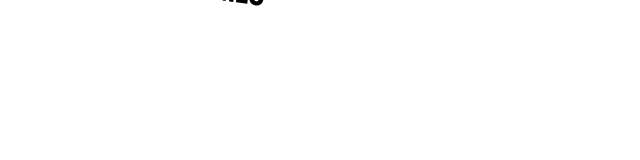
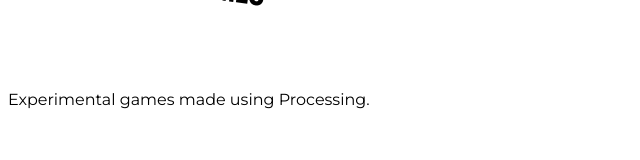
Before and after one commit to donnieduck/donnieduck.github.io, a plain HTML site: page index.html in a window 1280 px wide. Shown: the whole page, without its empty margins (0-640 px from the left). Drawn offline with nearby package versions, Linux system fonts and the light colour scheme.

Commit message:
Update index.html

```diff
--- a/index.html
+++ b/index.html
@@ -5,6 +5,7 @@
       Donnie Duck
     </title>
     <link href="https://fonts.googleapis.com/css?family=Oswald" rel="stylesheet">
+    <link href="https://fonts.googleapis.com/css?family=Montserrat" rel="stylesheet">
     <style>
       body{
         background-color:white;
@@ -15,11 +16,15 @@
         font-family:'Oswald', sans-serif;
         transform:rotate(8deg);
       }
+
+      p{
+        font-family: 'Montserrat', sans-serif;
+      }
     </style>
   </head>
 
   <body>
     <h1>DONNIE DUCK GAMES</h1>
-
+    <p>Experimental games made using Processing.</p>
   </body>
 </html>
```
